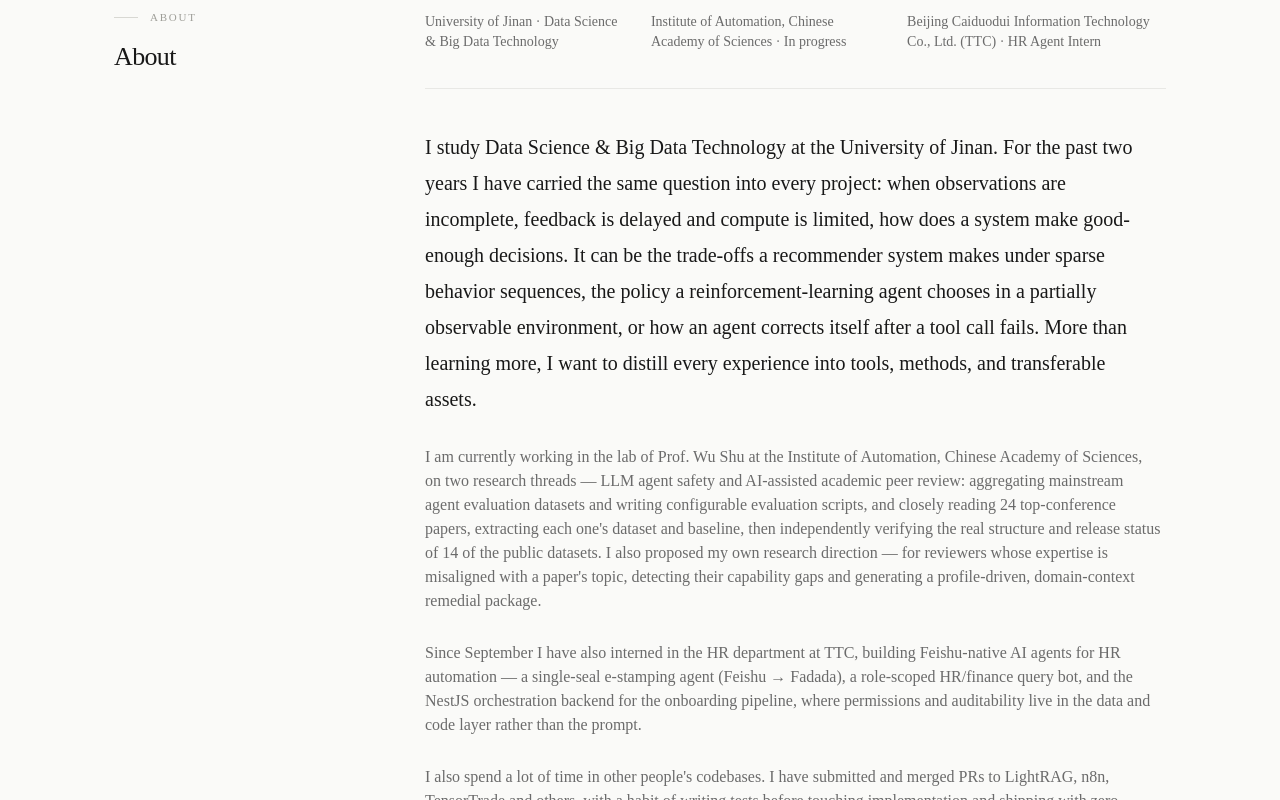
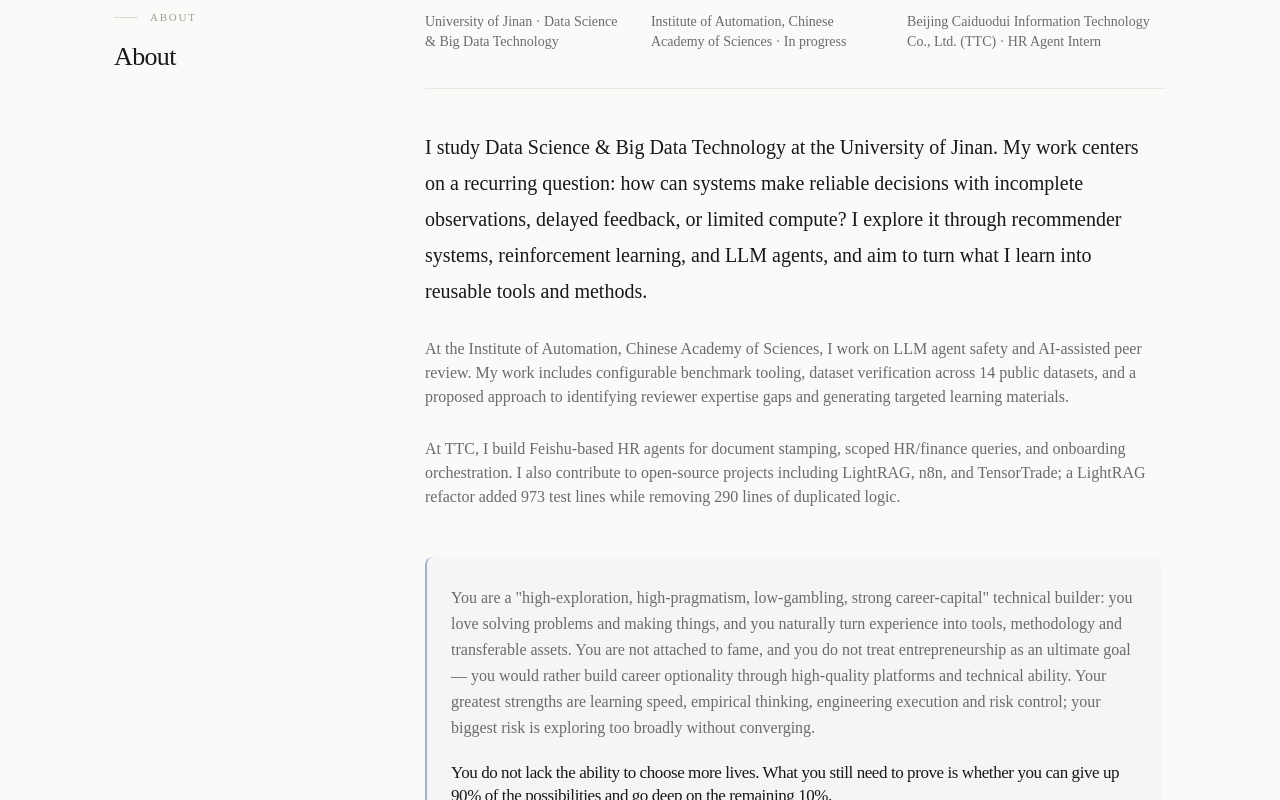
Before and after one commit to returnSGD/web-profile, a React (Vite) app: page / in a window 1280 px wide. Shown: the part 800-1600 px from the top of the page. Built offline with nearby package versions, Linux system fonts and the light colour scheme.

Commit message:
content: tighten resume summary copy

```diff
--- a/src/data/content.ts
+++ b/src/data/content.ts
@@ -202,10 +202,9 @@ export const en: Content = {
       'Beijing Caiduodui Information Technology Co., Ltd. (TTC) · HR Agent Intern',
     ],
     paragraphs: [
-      'I study Data Science & Big Data Technology at the University of Jinan. For the past two years I have carried the same question into every project: when observations are incomplete, feedback is delayed and compute is limited, how does a system make good-enough decisions. It can be the trade-offs a recommender system makes under sparse behavior sequences, the policy a reinforcement-learning agent chooses in a partially observable environment, or how an agent corrects itself after a tool call fails. More than learning more, I want to distill every experience into tools, methods, and transferable assets.',
-      'I am currently working in the lab of Prof. Wu Shu at the Institute of Automation, Chinese Academy of Sciences, on two research threads — LLM agent safety and AI-assisted academic peer review: aggregating mainstream agent evaluation datasets and writing configurable evaluation scripts, and closely reading 24 top-conference papers, extracting each one\'s dataset and baseline, then independently verifying the real structure and release status of 14 of the public datasets. I also proposed my own research direction — for reviewers whose expertise is misaligned with a paper\'s topic, detecting their capability gaps and generating a profile-driven, domain-context remedial package.',
-      'Since September I have also interned in the HR department at TTC, building Feishu-native AI agents for HR automation — a single-seal e-stamping agent (Feishu → Fadada), a role-scoped HR/finance query bot, and the NestJS orchestration backend for the onboarding pipeline, where permissions and auditability live in the data and code layer rather than the prompt.',
-      'I also spend a lot of time in other people\'s codebases. I have submitted and merged PRs to LightRAG, n8n, TensorTrade and others, with a habit of writing tests before touching implementation and shipping with zero regressions. More than writing more code, I care about deleting the redundant part — in the LightRAG refactor, I added 973 lines of tests while removing 290 lines of duplicated logic.',
+      'I study Data Science & Big Data Technology at the University of Jinan. My work centers on a recurring question: how can systems make reliable decisions with incomplete observations, delayed feedback, or limited compute? I explore it through recommender systems, reinforcement learning, and LLM agents, and aim to turn what I learn into reusable tools and methods.',
+      'At the Institute of Automation, Chinese Academy of Sciences, I work on LLM agent safety and AI-assisted peer review. My work includes configurable benchmark tooling, dataset verification across 14 public datasets, and a proposed approach to identifying reviewer expertise gaps and generating targeted learning materials.',
+      'At TTC, I build Feishu-based HR agents for document stamping, scoped HR/finance queries, and onboarding orchestration. I also contribute to open-source projects including LightRAG, n8n, and TensorTrade; a LightRAG refactor added 973 test lines while removing 290 lines of duplicated logic.',
     ],
     quote: {
       text: 'You are a "high-exploration, high-pragmatism, low-gambling, strong career-capital" technical builder: you love solving problems and making things, and you naturally turn experience into tools, methodology and transferable assets. You are not attached to fame, and you do not treat entrepreneurship as an ultimate goal — you would rather build career optionality through high-quality platforms and technical ability. Your greatest strengths are learning speed, empirical thinking, engineering execution and risk control; your biggest risk is exploring too broadly without converging.',
@@ -718,10 +717,9 @@ export const zh: Content = {
   about: {
     meta: ['济南大学 · 数据科学与大数据技术', '中国科学院自动化研究所 · 在研', '北京才多对信息技术有限公司（TTC）· HR Agent 实习'],
     paragraphs: [
-      '我在济南大学读数据科学与大数据技术。过去两年，我把同一个问题反复带进每一个项目：当观测是不完整的、反馈是延迟的、算力是有限的，一个系统该如何做出足够好的决策。它可以是推荐系统面对稀疏行为序列时的取舍，可以是强化学习智能体在部分可观测环境下的策略选择，也可以是一个 Agent 在工具调用失败之后如何自我修正。比起学会更多，我更想把每段经历沉淀成工具、方法论和可迁移资产。',
-      '目前在中国科学院自动化研究所吴书研究员课题组，围绕大模型智能体安全与 AI 辅助学术评审两个方向做研究：聚合主流 Agent 评测数据集并编写可配置的测评脚本，精读 24 篇顶会论文、逐篇提取数据集与 Baseline 并联网核验其中 14 个公开数据集的真实结构与发布状态。我也提出了自己的研究方向——面向专业背景与论文主题错位的评审人，检测其能力缺口，生成画像驱动的领域上下文补课包。',
-      '九月起我还在 TTC 人力资源部实习，做飞书生态的 HR 提效 AI Agent——单章文件自动盖章（飞书 → 法大大）、按角色分权的人事/财务查询机器人，以及入职流水线的 NestJS 编排后端，让权限与可审计性落在数据层和代码层，而不是提示词。',
-      '我同样把时间花在别人的代码库里。为 LightRAG、n8n、TensorTrade 等项目提交并合并过 PR，习惯是先补测试再动实现，交付时保证零回归。比起写出更多代码，我更在意删掉多余的那部分——在 LightRAG 那次重构里，新增 973 行测试的同时删掉了 290 行重复逻辑。',
+      '我在济南大学学习数据科学与大数据技术，关注一个贯穿项目的问题：当观测不完整、反馈延迟或算力有限时，系统如何可靠决策？我通过推荐系统、强化学习和 LLM Agent 探索这一问题，并尝试将经验沉淀为可复用的工具与方法。',
+      '在中国科学院自动化研究所，我参与 LLM Agent 安全与 AI 辅助学术评审研究，负责可配置的基准测评工具、14 个公开数据集的核验，并提出识别评审人专业缺口、生成针对性学习材料的研究方向。',
+      '在 TTC，我开发飞书 HR Agent，覆盖文件盖章、人事/财务分权查询与入职流程编排。我也参与 LightRAG、n8n、TensorTrade 等开源项目；在 LightRAG 重构中新增 973 行测试，并删除 290 行重复逻辑。',
     ],
     quote: {
       text: '你是一个「高探索、高实用主义、低赌博、强职业资本意识」的技术型建设者：喜欢解决问题、创造东西，天然倾向于把经验沉淀成工具、方法论与可迁移资产；不迷恋名望、不把创业当终极目标，更希望靠高质量平台与技术能力建立自己的职业选择权。你最大的优势是学习速度、实证思维、工程执行力与风险控制，最大的风险是探索过强而收敛不足。',
```
